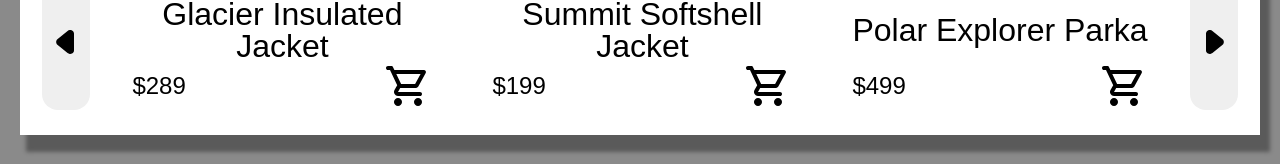
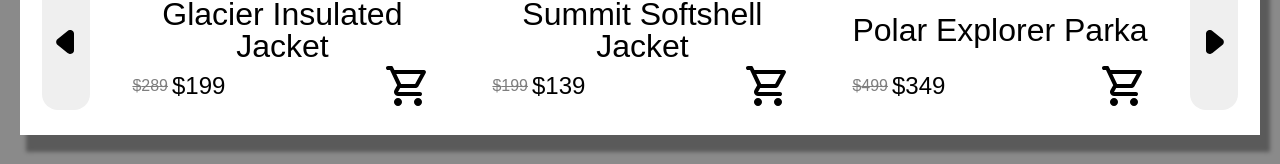
Before and after one commit to samobutniy-1/Arctic-Owl-the-online-shop, a React (Vite) app in the folder ArcticOwl/: page / in a window 1280 px wide. Shown: the part 960-1124 px from the top of the page. Built offline with nearby package versions, Linux system fonts and the light colour scheme; data requests are answered from the project's data file; a web font is replaced by a local one.

Commit message:
feat: add usual price and sales price for SalesSection

```diff
--- a/ArcticOwl/src/components/sales-section/SalesSection.jsx
+++ b/ArcticOwl/src/components/sales-section/SalesSection.jsx
@@ -53,9 +53,15 @@ export function SalesSection() {
                         </a>
                         <h3 className="product__title">{salesProduct.name}</h3>
                         <div className="product__footer">
-                          <span className="product__price">
-                            ${salesProduct.price}
-                          </span>
+                          <div className="product__price-container">
+                            <s className="product__usual-price">
+                              ${salesProduct.price}
+                            </s>
+                            <span className="product__sale-price">
+                              ${salesProduct.salePrice}
+                            </span>
+                          </div>
+
                           <button className="product__add-btn">
                             <svg className="product__cart-icon">
                               <use href="/symbol-defs.svg#icon-cart"></use>
--- a/ArcticOwl/src/styles/sections/sales-section.scss
+++ b/ArcticOwl/src/styles/sections/sales-section.scss
@@ -105,7 +105,17 @@
     width: 100%;
     margin-top: auto;
   }
-  &__price {
+  &__price-container {
+    display: flex;
+    gap: 4px;
+    align-items: center;
+    justify-content: space-between;
+  }
+  &__usual-price {
+    font-size: rem(16);
+    opacity: 0.5;
+  }
+  &__sale-price {
   }
   &__add-btn {
     background-color: transparent;
```
